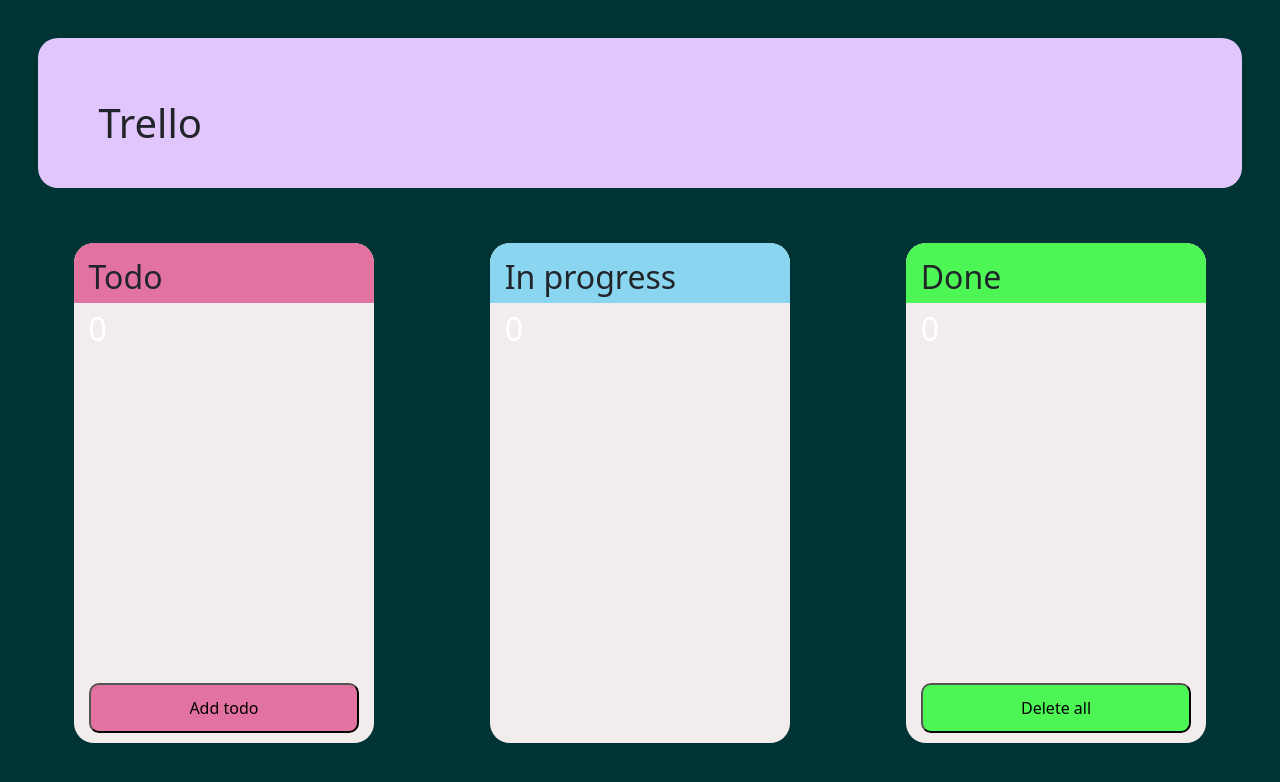
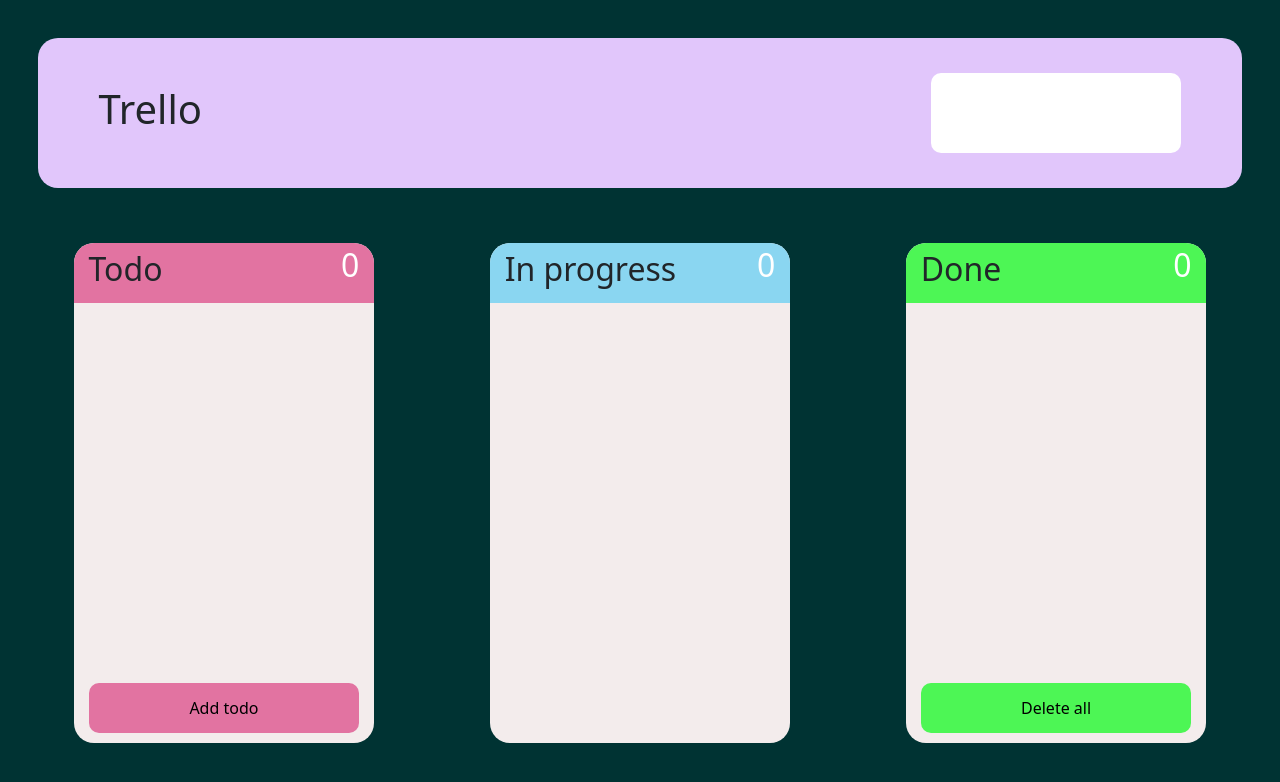
Before and after one commit to AnnaKovalevskaya/Trello-clone, a website built with Parcel: page src/index.html in a window 1280 px wide. Built offline with nearby package versions, Linux system fonts and the light colour scheme.

Commit message:
init: add structure and styles

```diff
--- a/src/scss/app.scss
+++ b/src/scss/app.scss
@@ -1,6 +1,5 @@
 // @import '~bootstrap/scss/bootstrap';
 @import './trello.scss';
-@import './mixins.scss';
 
 * {
   margin: 0;
--- a/src/scss/mixins.scss
+++ /dev/null
@@ -1,16 +0,0 @@
-@mixin flex {
-  display: flex;
-  justify-content: center;
-  align-items: center;
-}
-
-// @mixin flex-between {
-//   display: flex;
-//   justify-content: space-between;
-//   align-items: center;
-// }
-
-@mixin btnAttributes {
-  border: none;
-  cursor: pointer;
-}
--- a/src/scss/trello.scss
+++ b/src/scss/trello.scss
@@ -7,20 +7,26 @@
   padding: 3%;
   gap: 5%;
   background-color: rgb(0, 51, 51);
+
   header {
-    // @include flex-between;
     height: 150px;
     width: 100%;
     background-color: rgb(225, 198, 251);
     border-radius: 20px;
     padding: 5%;
+    display: flex;
+    justify-content: space-between;
+    align-items: center;
+
     time {
-      // @include flex;
       height: 80px;
       width: 250px;
       font-size: 2.5rem;
       background-color: #fff;
       border-radius: 10px;
+      display: flex;
+      justify-content: center;
+      align-items: center;
     }
   }
 }
@@ -31,14 +37,18 @@
   margin: 0 20px;
   background-color: rgb(243, 236, 236);
   border-radius: 20px;
+
   .todo__column-title,
   .in-progress__column-title,
   .done__column-title {
-    // @include flex-between;
     height: 60px;
     width: 100%;
     border-radius: 20px 20px 0 0;
     padding: 5%;
+    display: flex;
+    justify-content: space-between;
+    align-items: center;
+
     p {
       font-size: 2rem;
       color: #fff;
@@ -70,7 +80,8 @@
 
 .todo__btn-add,
 .done__btn-delete {
-  // @include btnAttributes;
+  border: none;
+  cursor: pointer;
   height: 50px;
   width: 90%;
   border-radius: 10px;
```
